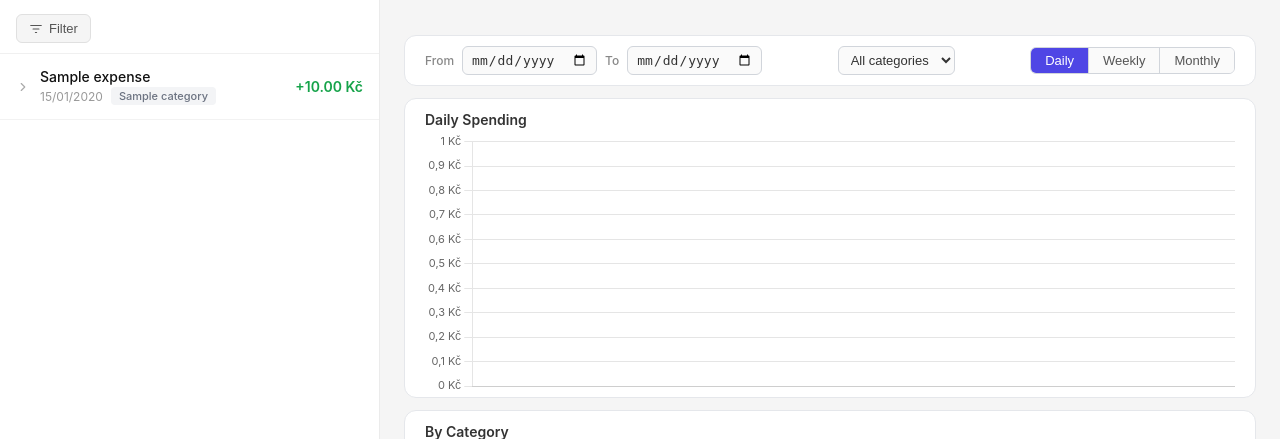
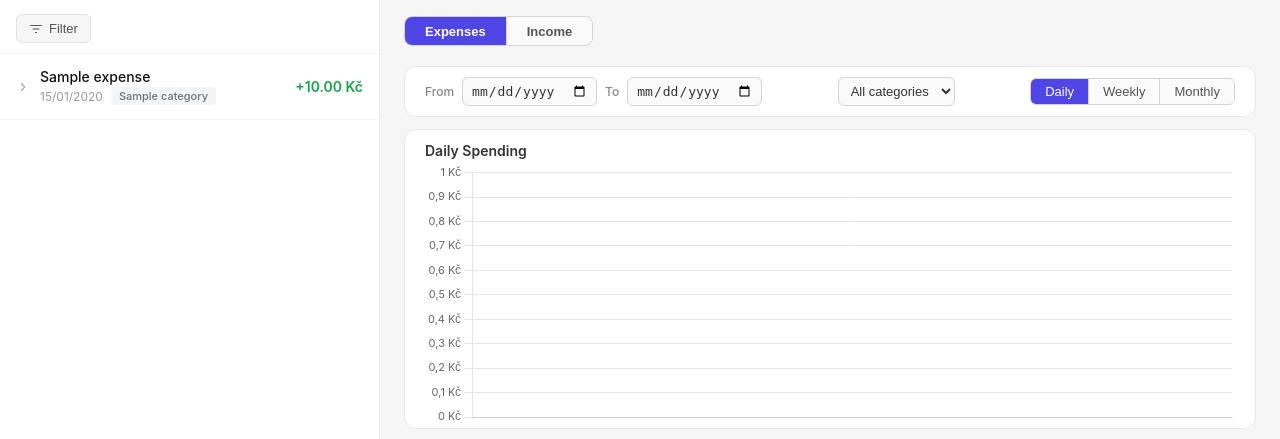
Before and after one commit to New-Society-Audits/finance-tracker, a Python web app: template templates/dashboard.html in a window 1280 px wide. Shown: the part 56-495 px from the top of the page. Run offline with Jinja, Linux system fonts and the light colour scheme; the template is opened without the code that fills it: most values are stand-ins (such as "Sample title", 1, 10 or a date in 2020).

Commit message:
feat: add income/expenses toggle for charts
Co-Authored-By: Claude Opus 4.6 <noreply@anthropic.com>

```diff
--- a/static/dashboard.css
+++ b/static/dashboard.css
@@ -351,6 +351,40 @@ details[open] .chevron {
   overflow-y: auto;
 }
 
+.chart-mode-toggle {
+  display: flex;
+  border: 1px solid #d1d5db;
+  border-radius: 8px;
+  overflow: hidden;
+  align-self: flex-start;
+  margin-bottom: 8px;
+}
+
+.chart-mode-btn {
+  padding: 7px 20px;
+  font-size: 13px;
+  font-weight: 600;
+  border: none;
+  background: #fafafa;
+  color: #555;
+  cursor: pointer;
+  transition: background 0.15s, color 0.15s;
+}
+
+.chart-mode-btn:not(:last-child) {
+  border-right: 1px solid #d1d5db;
+}
+
+.chart-mode-btn.active[data-mode="expenses"] {
+  background: #4f46e5;
+  color: #fff;
+}
+
+.chart-mode-btn.active[data-mode="income"] {
+  background: #10b981;
+  color: #fff;
+}
+
 .chart-controls {
   background: #fff;
   border: 1px solid #e5e7eb;
--- a/templates/dashboard.html
+++ b/templates/dashboard.html
@@ -70,6 +70,10 @@
 
       <!-- Right panel: charts -->
       <section class="right-panel">
+        <div class="chart-mode-toggle">
+          <button class="chart-mode-btn active" data-mode="expenses" onclick="setChartMode(this)">Expenses</button>
+          <button class="chart-mode-btn" data-mode="income" onclick="setChartMode(this)">Income</button>
+        </div>
         <div class="chart-controls">
           <div class="control-row">
             <label class="control-label">From</label>
@@ -235,6 +239,9 @@
       'Investment': '#3b82f6',
       'Taxes': '#f97316',
       'Work': '#84cc16',
+      'Salary': '#3b82f6',
+      'Refund': '#f59e0b',
+      'Other Income': '#10b981',
       'Other': '#6b7280',
       'Uncategorized': '#d1d5db',
     };
@@ -247,6 +254,7 @@
       return fallbackColors[Math.abs(hash) % fallbackColors.length];
     }
     let timeframe = 'daily';
+    let chartMode = 'expenses';
     let spendingChart, categoryChart;
 
     // Set default date range from data
@@ -256,13 +264,27 @@
       document.getElementById('date-to').value = allDates[allDates.length - 1];
     }
 
+    function setChartMode(btn) {
+      document.querySelectorAll('.chart-mode-btn').forEach(b => b.classList.remove('active'));
+      btn.classList.add('active');
+      chartMode = btn.dataset.mode;
+      const tfTitles = {
+        daily: chartMode === 'income' ? 'Daily Income' : 'Daily Spending',
+        weekly: chartMode === 'income' ? 'Weekly Income' : 'Weekly Spending',
+        monthly: chartMode === 'income' ? 'Monthly Income' : 'Monthly Spending',
+      };
+      document.getElementById('spending-title').textContent = tfTitles[timeframe];
+      updateCharts();
+    }
+
     function getFiltered() {
       const from = document.getElementById('date-from').value;
       const to = document.getElementById('date-to').value;
       const cat = document.getElementById('chart-category').value;
       return allExpenses.filter(e => {
         if (excludedIds.has(e.id)) return false;
-        if (e.amount >= 0) return false;
+        if (chartMode === 'expenses' && e.amount >= 0) return false;
+        if (chartMode === 'income' && e.amount <= 0) return false;
         if (from && e.date < from) return false;
         if (to && e.date > to) return false;
         if (cat && (e.category || 'Uncategorized') !== cat) return false;
@@ -340,7 +362,8 @@
       document.querySelectorAll('.timeframe-btn').forEach(b => b.classList.remove('active'));
       btn.classList.add('active');
       timeframe = btn.dataset.tf;
-      const titles = { daily: 'Daily Spending', weekly: 'Weekly Spending', monthly: 'Monthly Spending' };
+      const label = chartMode === 'income' ? 'Income' : 'Spending';
+      const titles = { daily: 'Daily ' + label, weekly: 'Weekly ' + label, monthly: 'Monthly ' + label };
       document.getElementById('spending-title').textContent = titles[timeframe];
       updateCharts();
     }
@@ -355,14 +378,14 @@
         data: {
           labels,
           datasets: [{
-            label: 'Spent (Kč)',
+            label: chartMode === 'income' ? 'Income (Kč)' : 'Spent (Kč)',
             data,
-            borderColor: '#4f46e5',
-            backgroundColor: 'rgba(79, 70, 229, 0.1)',
+            borderColor: chartMode === 'income' ? '#10b981' : '#4f46e5',
+            backgroundColor: chartMode === 'income' ? 'rgba(16, 185, 129, 0.1)' : 'rgba(79, 70, 229, 0.1)',
             fill: true,
             tension: 0.3,
             pointRadius: 3,
-            pointBackgroundColor: '#4f46e5',
+            pointBackgroundColor: chartMode === 'income' ? '#10b981' : '#4f46e5',
           }]
         },
         options: {
```
